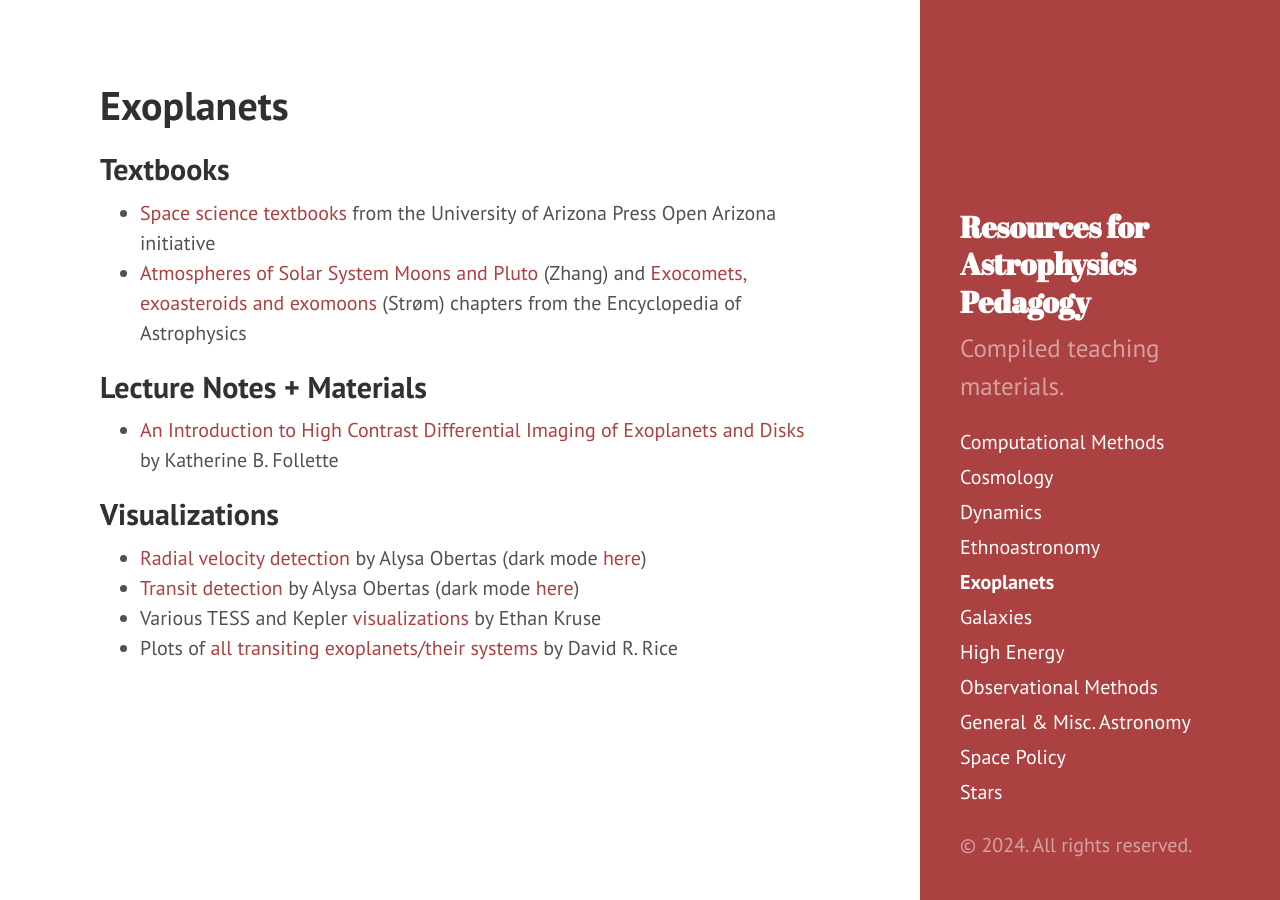
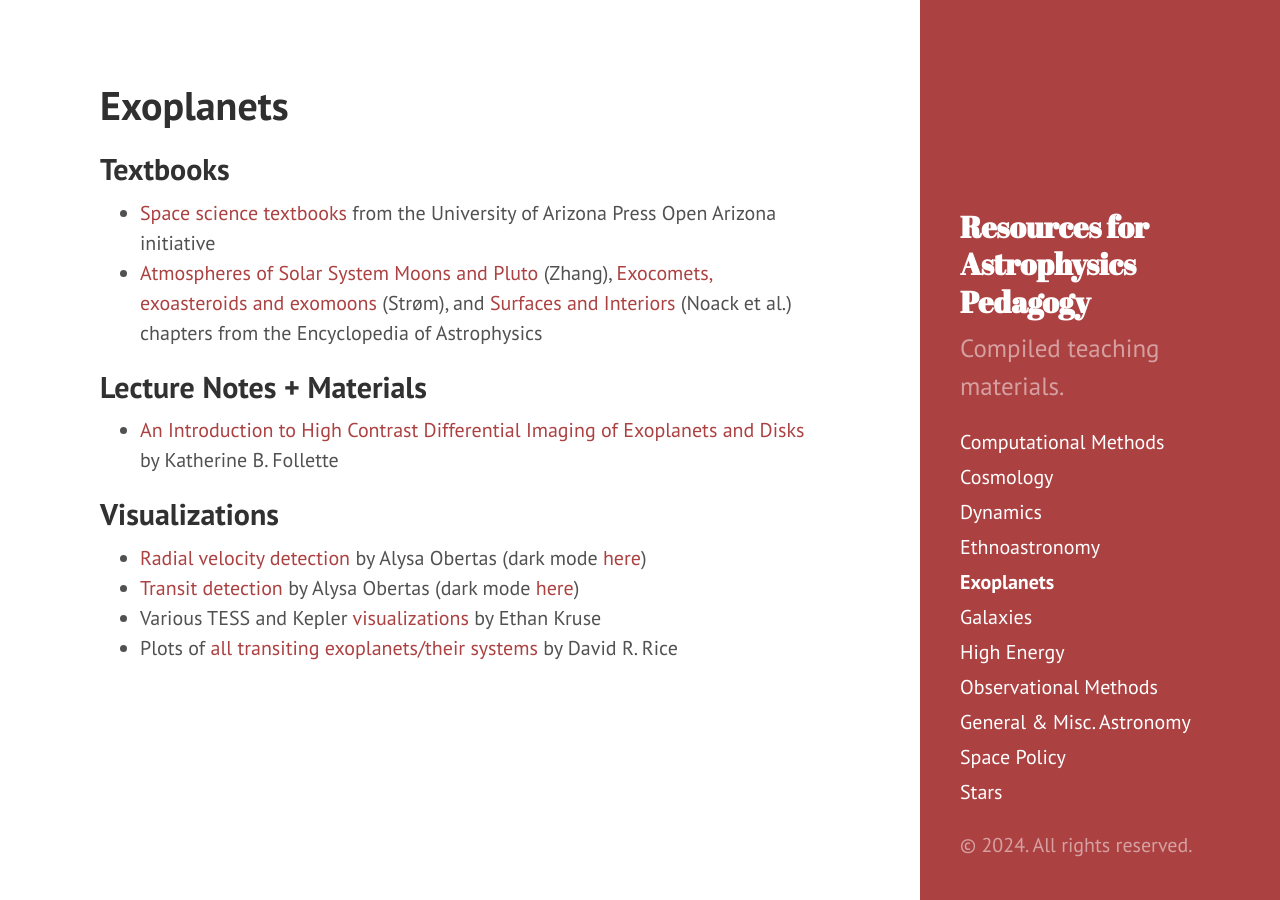
Before and after one commit to astroteaching/astroteaching.github.io, a Jekyll site: the page built from exoplanets.md, in a window 1280 px wide. Built offline with Jekyll 4.4.1, drawn with Linux system fonts in a browser that asks for light colours.

Commit message:
update resources

```diff
--- a/exoplanets.md
+++ b/exoplanets.md
@@ -5,7 +5,7 @@ title: Exoplanets
 
 ## Textbooks
 - [Space science textbooks](https://open.uapress.arizona.edu/projects/project-collection/spacescience?collectionOrder=spacescience){:target="_blank"} from the University of Arizona Press Open Arizona initiative
-- [Atmospheres of Solar System Moons and Pluto](https://arxiv.org/abs/2410.04595){:target="_blank"} (Zhang) and [Exocomets, exoasteroids and exomoons](https://arxiv.org/abs/2410.06248){:target="_blank"} (Strøm) chapters from the Encyclopedia of Astrophysics
+- [Atmospheres of Solar System Moons and Pluto](https://arxiv.org/abs/2410.04595){:target="_blank"} (Zhang), [Exocomets, exoasteroids and exomoons](https://arxiv.org/abs/2410.06248){:target="_blank"} (Strøm), and [Surfaces and Interiors](https://arxiv.org/abs/2410.08055){:target="_blank"} (Noack et al.) chapters from the Encyclopedia of Astrophysics
 
 ## Lecture Notes + Materials
 - [An Introduction to High Contrast Differential Imaging of Exoplanets and Disks](https://arxiv.org/abs/2308.01354){:target="_blank"} by Katherine B. Follette
```
Also changed, not shown: stars.md (+1 -1 lines).
